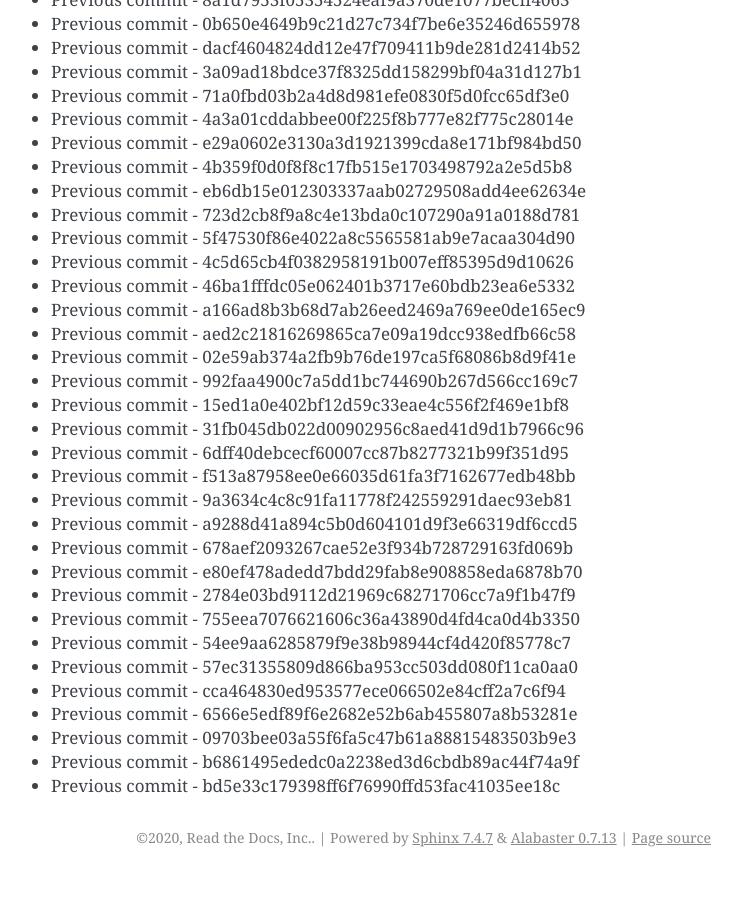
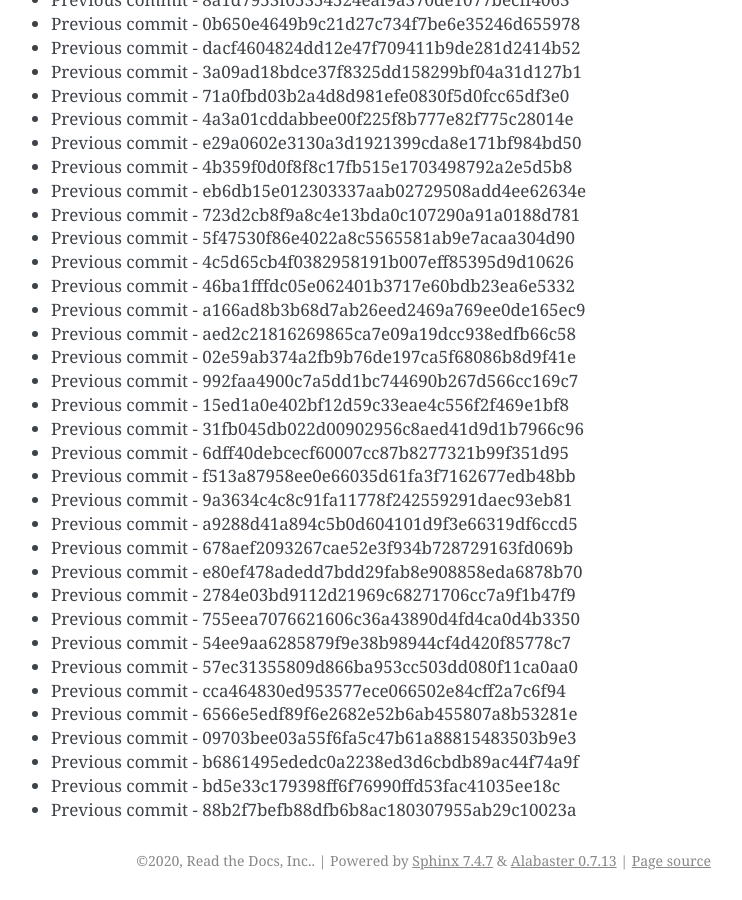
Before and after one commit to readthedocs/rtd-git-stresstest, a Sphinx documentation site: the page built from docs/updates.rst, in a window 1280 px wide and 900 px high, scrolled down 4534 px. Shown: the whole window, without its empty margins (399-1141 px from the left). Built offline with Sphinx 7.4.7, drawn with Linux system fonts in a browser that asks for light colours; before the commit the page ends 5411 px from its top, so only the background shows below that.

Commit message:
Generating commit from previous: 88b2f7befb88dfb6b8ac180307955ab29c10023a

```diff
--- a/docs/updates.rst
+++ b/docs/updates.rst
@@ -222,3 +222,4 @@ It can be tested for any performance characteristics.
 * Previous commit - 09703bee03a55f6fa5c47b61a88815483503b9e3
 * Previous commit - b6861495ededc0a2238ed3d6cbdb89ac44f74a9f
 * Previous commit - bd5e33c179398ff6f76990ffd53fac41035ee18c
+* Previous commit - 88b2f7befb88dfb6b8ac180307955ab29c10023a
```
